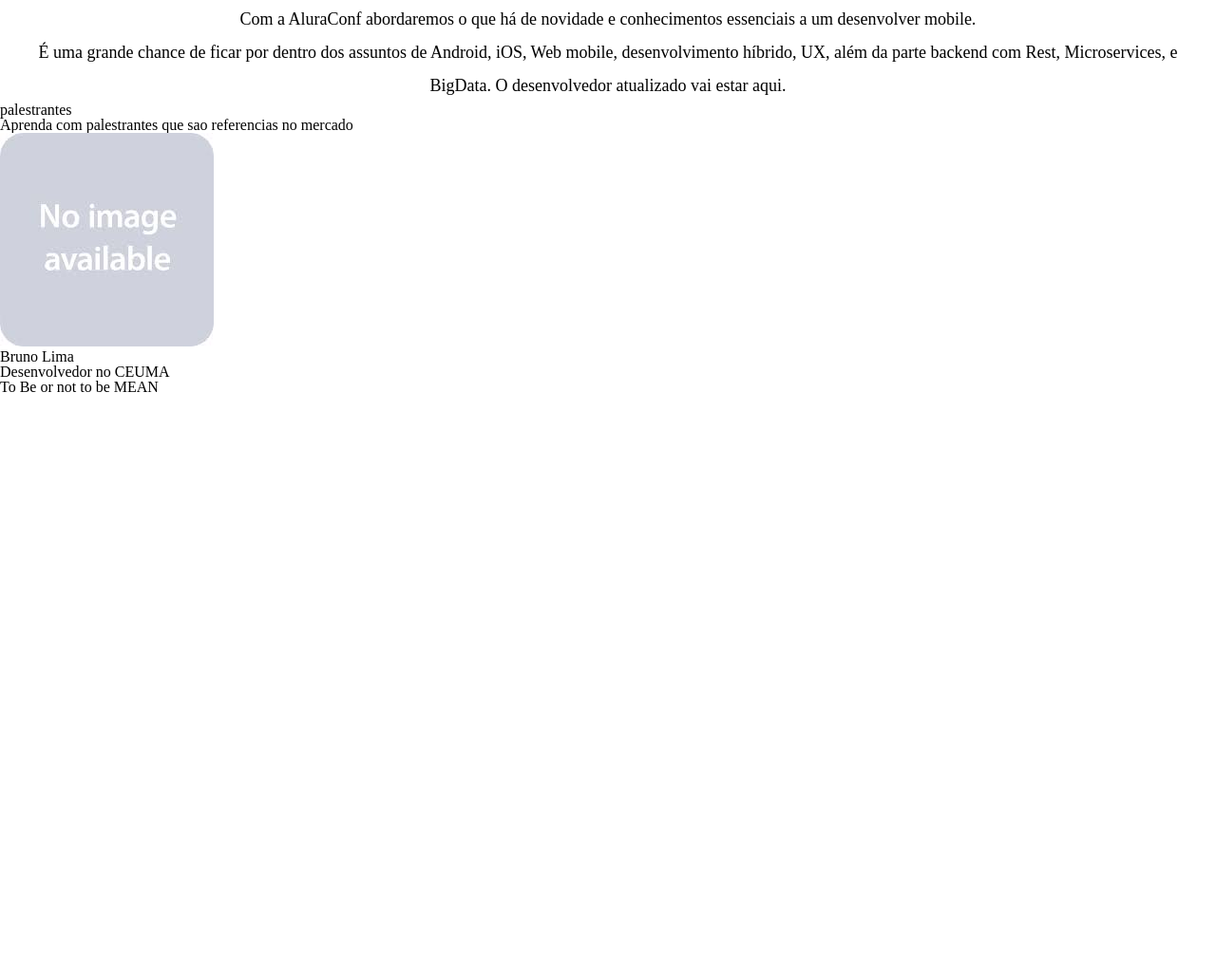
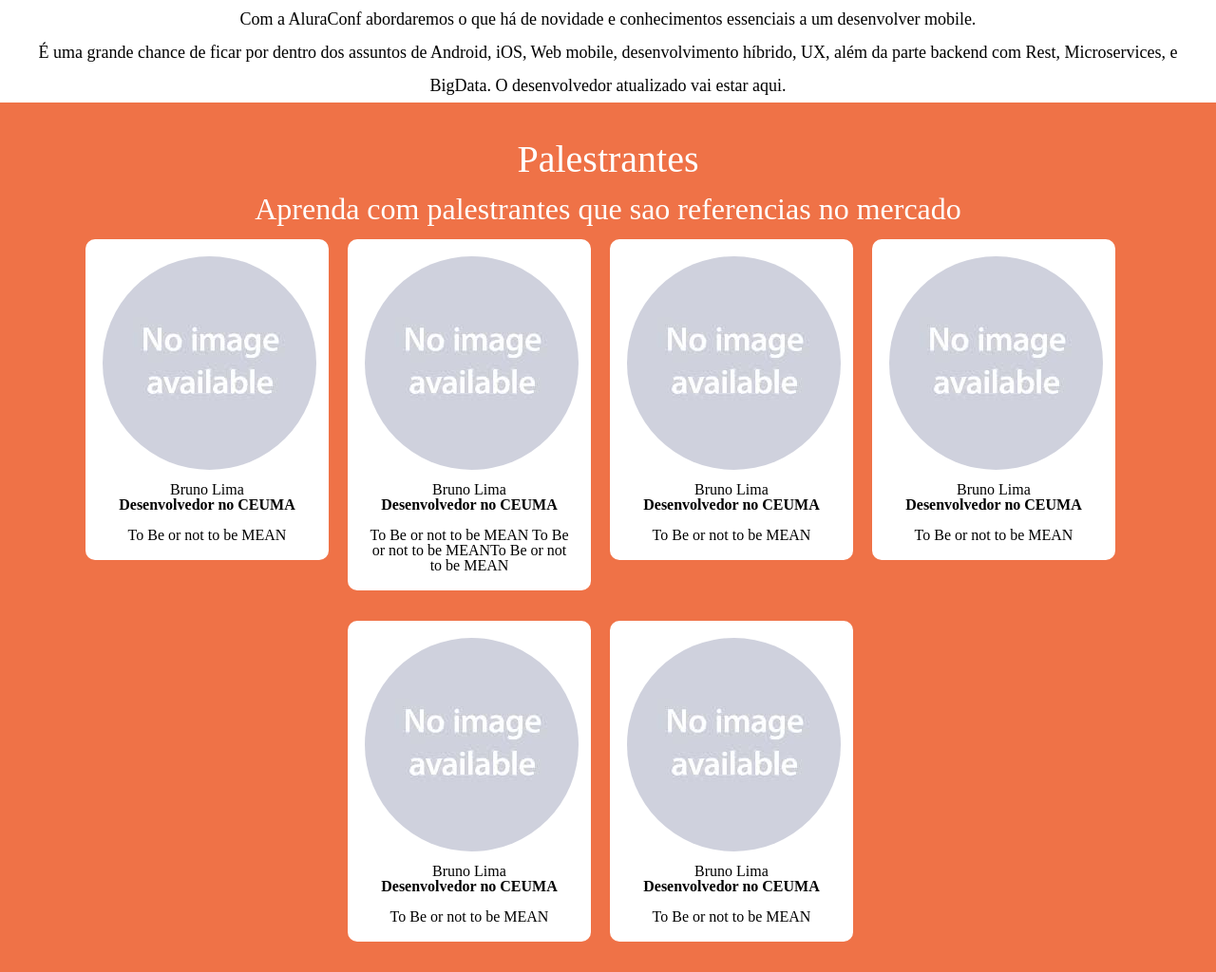
Before and after one commit to brunoamil/projetos-testes, a plain HTML site: page projeto2/index.html in a window 1280 px wide. Shown: the part 501-1525 px from the top of the page at 95% size. Before the commit the page ends 917 px from the top, so only its background shows below. Drawn offline with Linux system fonts and the light colour scheme.

Commit message:
finalizando a parte da palestrantes

```diff
--- /dev/null
+++ b/projeto2/css/speakers.css
@@ -0,0 +1,48 @@
+.panel-speakers {
+    background: #EF7247;
+    padding-top: 40px;
+}
+.panel-speakers .about-speakers {
+    text-align: center;
+}
+
+.panel-speakers .title {
+    color: white;
+    font-size: 40px;
+    margin-bottom: 16px;
+}
+
+.panel-speakers .subtitle {
+    color: white;
+    font-size: 32px;
+    margin-bottom: 16px;
+}
+.panel-speakers .speakers {
+    text-align: center;
+}
+
+.panel-speakers .speaker {
+    background: white;
+    display: inline-block;
+    margin: 0 16px 32px 0;
+    padding: 18px;
+    border-radius: 10px;
+    width: 220px;
+    vertical-align: top;
+}
+.panel-speakers .speaker-img {
+    border-radius: 50%;
+}
+
+.panel-speakers .speaker-name {
+    margin-top: 10px;
+}
+
+.panel-speakers .speaker-bio {
+    font-weight: bold;
+    margin-top: 16spx;
+}
+
+.panel-speakers .speaker-speach {
+    margin-top: 16px;
+}
--- a/projeto2/index.html
+++ b/projeto2/index.html
@@ -8,6 +8,7 @@
     <link rel="stylesheet" href="css/base.css">
     <link rel="stylesheet" href="css/header.css">
     <link rel="stylesheet" href="css/about.css">
+    <link rel="stylesheet" href="css/speakers.css">
 
 </head>
 <body>
@@ -43,20 +44,62 @@
     </section>
 
     <section class="panel panel-speakers">
+        <div class="container">
             <div class="about-speakers">
-            <h2 class="title">palestrantes</h2>
+                <h2 class="title">Palestrantes</h2>
                 <h3 class="subtitle">Aprenda com palestrantes que sao referencias no mercado</h3>
             </div>
             <ul class="speakers">
                 <li class="speaker">
                     <figure class="speaker-portrait">
-                    <img src="img/palestrantes/placeholder.jpeg" alt="Foto do palestrante">
+                        <img class="speaker-img" src="img/palestrantes/placeholder.jpeg" alt="Foto do palestrante">
+                        <figcaption class="speaker-name">Bruno Lima</figcaption cl>
+                        <p class="speaker-bio">Desenvolvedor no CEUMA</p>
+                    </figure>
+                    <p class="speaker-speach">To Be or not to be MEAN</p>
+                </li>
+                <li class="speaker">
+                    <figure class="speaker-portrait">
+                        <img class="speaker-img" src="img/palestrantes/placeholder.jpeg" alt="Foto do palestrante">
+                        <figcaption class="speaker-name">Bruno Lima</figcaption cl>
+                        <p class="speaker-bio">Desenvolvedor no CEUMA</p>
+                    </figure>
+                    <p class="speaker-speach">To Be or not to be MEAN To Be or not to be MEANTo Be or not to be MEAN</p>
+                </li>
+                <li class="speaker">
+                    <figure class="speaker-portrait">
+                        <img class="speaker-img" src="img/palestrantes/placeholder.jpeg" alt="Foto do palestrante">
+                        <figcaption class="speaker-name">Bruno Lima</figcaption cl>
+                        <p class="speaker-bio">Desenvolvedor no CEUMA</p>
+                    </figure>
+                    <p class="speaker-speach">To Be or not to be MEAN</p>
+                </li>
+                <li class="speaker">
+                    <figure class="speaker-portrait">
+                        <img  class="speaker-img" src="img/palestrantes/placeholder.jpeg" alt="Foto do palestrante">
+                        <figcaption class="speaker-name">Bruno Lima</figcaption cl>
+                        <p class="speaker-bio">Desenvolvedor no CEUMA</p>
+                    </figure>
+                    <p class="speaker-speach">To Be or not to be MEAN</p>
+                </li>
+                <li class="speaker">
+                    <figure class="speaker-portrait">
+                        <img class="speaker-img" src="img/palestrantes/placeholder.jpeg" alt="Foto do palestrante">
+                        <figcaption class="speaker-name">Bruno Lima</figcaption cl>
+                        <p class="speaker-bio">Desenvolvedor no CEUMA</p>
+                    </figure>
+                    <p class="speaker-speach">To Be or not to be MEAN</p>
+                </li>
+                <li class="speaker">
+                    <figure class="speaker-portrait">
+                        <img class="speaker-img" src="img/palestrantes/placeholder.jpeg" alt="Foto do palestrante">
                         <figcaption class="speaker-name">Bruno Lima</figcaption cl>
                         <p class="speaker-bio">Desenvolvedor no CEUMA</p>
                     </figure>
                     <p class="speaker-speach">To Be or not to be MEAN</p>
                 </li>
             </ul>
+        </div>
     </section>
 </body>
 </html>
```
Lines whose indentation alone changed are shown as unchanged.
